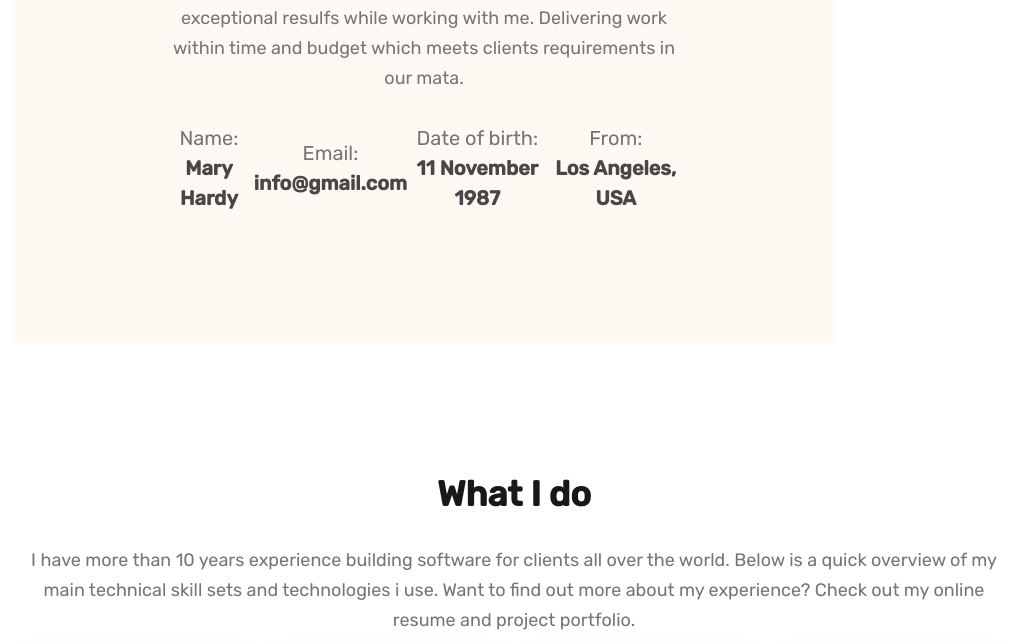
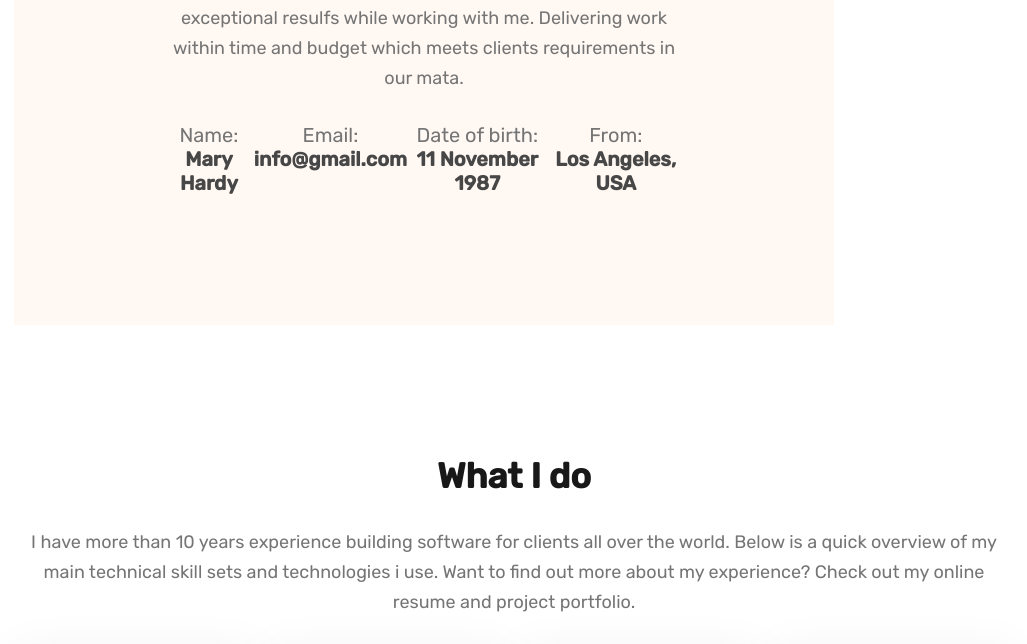
Before and after one commit to Sakibgithub123/simple-portfolio, a plain HTML site: page index.html in a window 1280 px wide. Shown: the part 1120-1764 px from the top of the page, without its empty margins (216-1243 px from the left). Drawn offline with nearby package versions, Linux system fonts and the light colour scheme.

Commit message:
finished portfolio

```diff
--- a/style.css
+++ b/style.css
@@ -139,7 +139,6 @@ section {
 .about .about-details {
     display: flex;
     justify-content: space-between;
-    align-items: center;
     text-align: center;
 }
 
@@ -147,7 +146,6 @@ section {
     color: #757575;
     font-size: 20px;
     font-weight: 400;
-    line-height: 30px;
     /* 150% */
 
 }
@@ -156,7 +154,7 @@ section {
     color: #474747;
     font-size: 20px;
     font-weight: 700;
-    line-height: 30px;
+
 
 }
 
```
